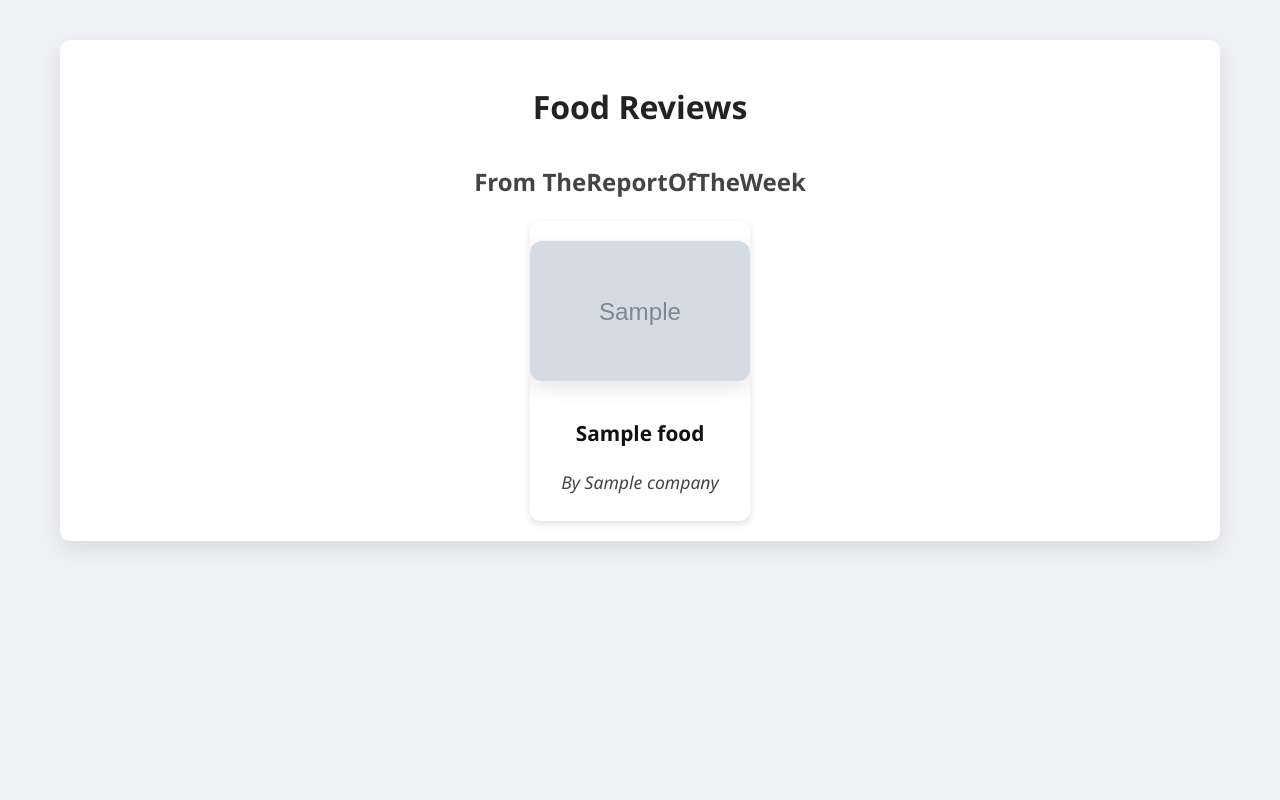
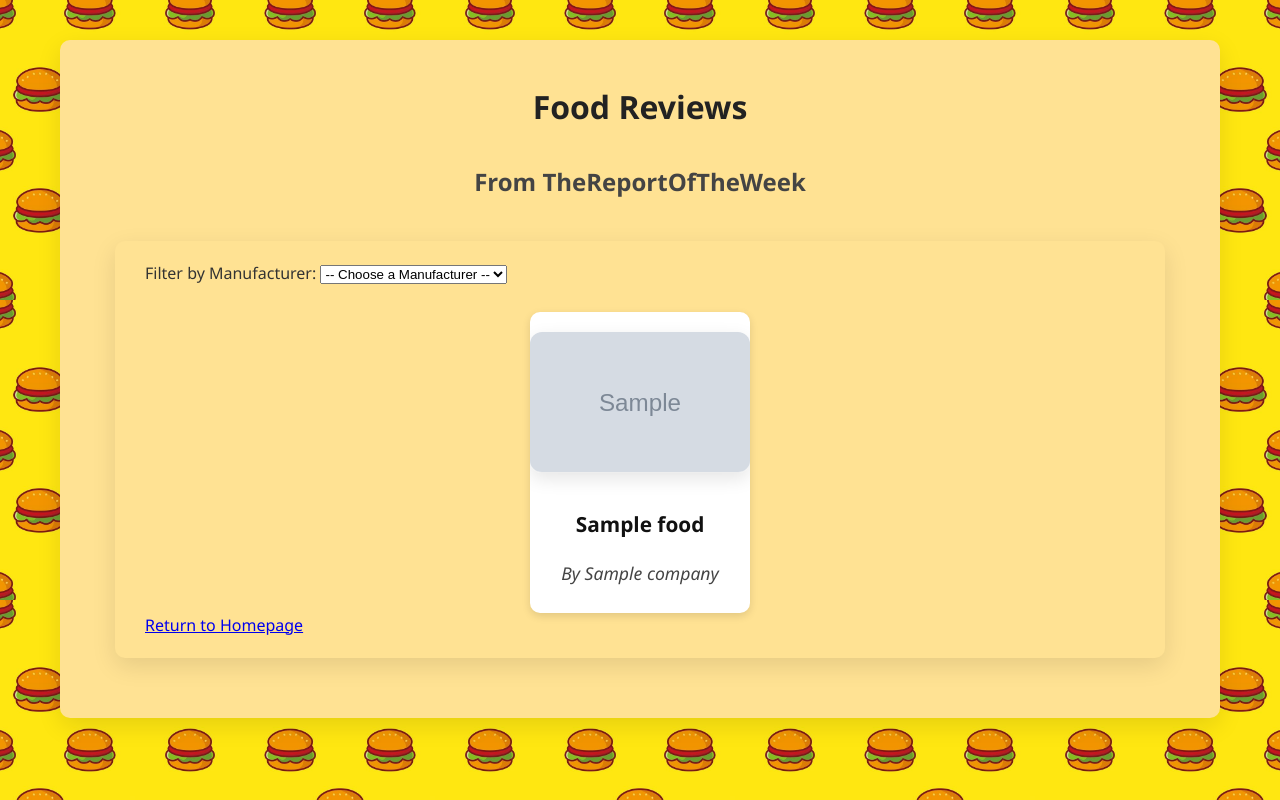
Before and after one commit to staten-island-tech/flask-api-project-DavidHashBrownQiu, a Flask app: template templates/index.html in a window 1280 px wide. Run offline with Flask 3, Linux system fonts and the light colour scheme; the template is opened without the code that fills it: most values are stand-ins (such as "Sample title", 1, 10 or a date in 2020); grey boxes marked "Sample" are stand-in pictures.

Commit message:
fdgdfgdfgdfgdfgfd

```diff
--- a/app.py
+++ b/app.py
@@ -3,22 +3,22 @@
 
 app = Flask(__name__)
 
-# Route for the home page
 @app.route("/")
 def index():
     response = requests.get("https://raw.githubusercontent.com/andyklimczak/TheReportOfTheWeek-API/refs/heads/master/data/reports.json")
     data = response.json()
     reviews = data['reports']
 
-    foods = [] #used to use the info needed
+    foods = []
+    manufacturers = set()
 
     for review in reviews:
         id = review['product']
         product = review['product']
-        manufacturer = review['manufacturer']
+        manufacturer = review.get('manufacturer', '').strip()
         videoCode = review['videoCode']
-        imageUrl = f"https://img.youtube.com/vi/{videoCode}/0.jpg"  # note to self: this for loop helps w/ searching through revi4ews
-        #to put info into the list for each product of the databawswe
+        imageUrl = f"https://img.youtube.com/vi/{videoCode}/0.jpg"
+
         foods.append({
             'id': id.lower(),
             'name': product.capitalize(),
@@ -26,7 +26,10 @@
             'image': imageUrl
         })
 
-    return render_template("index.html", foods=foods)
+        if manufacturer:  # make sure it's not empty
+            manufacturers.add(manufacturer)
+
+    return render_template("index.html", foods=foods, manufacturers=sorted(manufacturers))
 
 @app.route("/review/<id>")
 def reviews(id):
@@ -52,5 +55,27 @@
                            image=imageUrl,
                            videoCode=videoCode)
 
+@app.route("/manufacturer/<name>")
+def filter_by_manufacturer(name):
+    response = requests.get("https://raw.githubusercontent.com/andyklimczak/TheReportOfTheWeek-API/refs/heads/master/data/reports.json")
+    data = response.json()
+    reviews = data['reports']
+
+    filtered_foods = []
+    for review in reviews:
+        if review['manufacturer'].lower() == name.lower():
+            filtered_foods.append({
+                'id': review['product'].lower(),
+                'name': review['product'].capitalize(),
+                'company': review['manufacturer'],
+                'image': f"https://img.youtube.com/vi/{review['videoCode']}/0.jpg"
+            })
+
+    if not filtered_foods:
+        return render_template("error.html", message=f"No reviews found for {name}.")
+
+    return render_template("index.html", foods=filtered_foods)
+
+
 if __name__ == '__main__':
     app.run(debug=True)
--- a/static/style.css
+++ b/static/style.css
@@ -1,7 +1,11 @@
 /* General page styling */
 body {
   font-family: 'Segoe UI', Tahoma, Geneva, Verdana, sans-serif;
-  background-color: #f0f2f5;
+  background-image: url('/static/burger.jpg');
+  background-size: cover;
+  background-repeat: repeat;
+  background-size: auto 300px;
+  background-position: top center;
   margin: 0;
   padding: 0;
   color: #333;
@@ -14,7 +18,7 @@
   max-width: 1100px;
   margin: 40px auto;
   padding: 20px 30px;
-  background-color: #fff;
+  background-color: #ffe293;
   border-radius: 10px;
   box-shadow: 0 8px 24px rgba(0,0,0,0.1);
 }
--- a/templates/index.html
+++ b/templates/index.html
@@ -6,9 +6,24 @@
   <link rel="stylesheet" href="{{ url_for('static', filename='style.css') }}">
 </head>
 <body>
+
+
   <div class="container">
     <h1>Food Reviews</h1>
     <h2>From TheReportOfTheWeek</h2>
+
+
+  <div class="container">
+    <form action="" method="get">
+      <label for="manufacturer">Filter by Manufacturer:</label>
+      <select id="manufacturer" onchange="if (this.value) window.location.href=this.value">
+        <option value="">-- Choose a Manufacturer --</option>
+        {% for manufacturer in manufacturers %}
+          <option value="{{ url_for('filter_by_manufacturer', name=manufacturer) }}">{{ manufacturer }}</option>
+        {% endfor %}
+      </select>
+    </form>
+    <br>
 
     <div class="card-container">
       {% for food in foods %}
@@ -22,6 +37,9 @@
         </div>
         {% endfor %}
       </div>
+    <a href="{{ url_for('index') }}">Return to Homepage</a>
   </div>
+
+
 </body>
 </html>
```
Also changed, not shown: static/burger.jpg (added).
